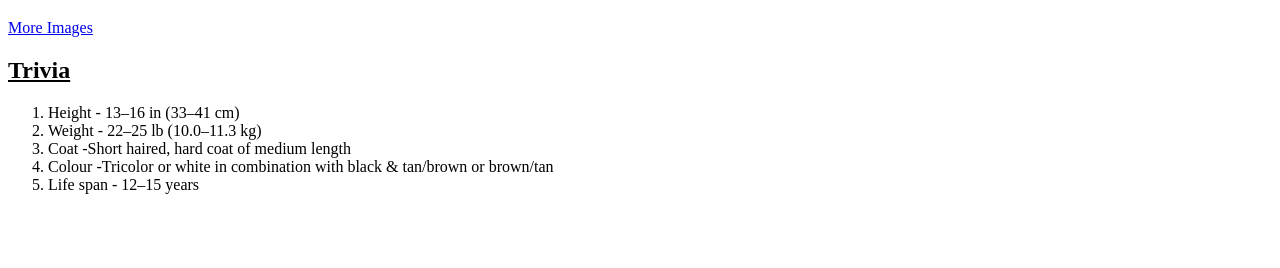
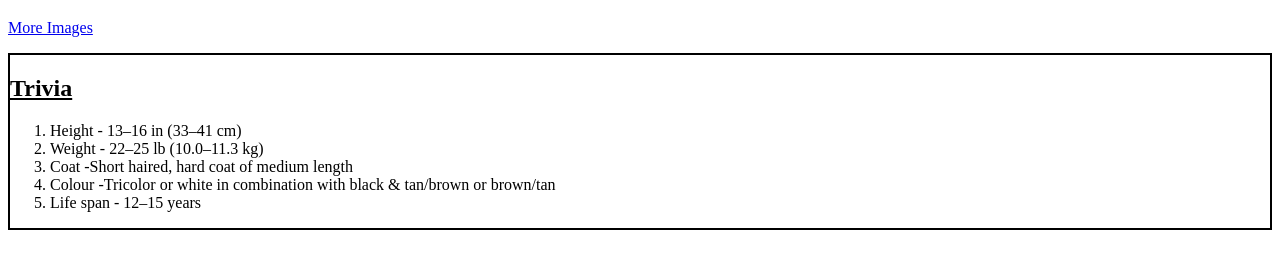
Before and after one commit to Arjun09091999/web-Dev-April_2023, a plain HTML site: page contest_Assignment1.html in a window 1280 px wide. Shown: the part 450-718 px from the top of the page. Drawn offline with Linux system fonts and the light colour scheme.

Commit message:
HTML basics

```diff
--- a/contest_Assignment1.html
+++ b/contest_Assignment1.html
@@ -5,6 +5,11 @@
     <meta http-equiv="X-UA-Compatible" content="IE=edge">
     <meta name="viewport" content="width=device-width, initial-scale=1.0">
     <title>HTML project</title>
+    <style>
+      .trivia-section{
+        border: 2px solid
+      }
+      </style>
 
 </head>
 <body>
```
